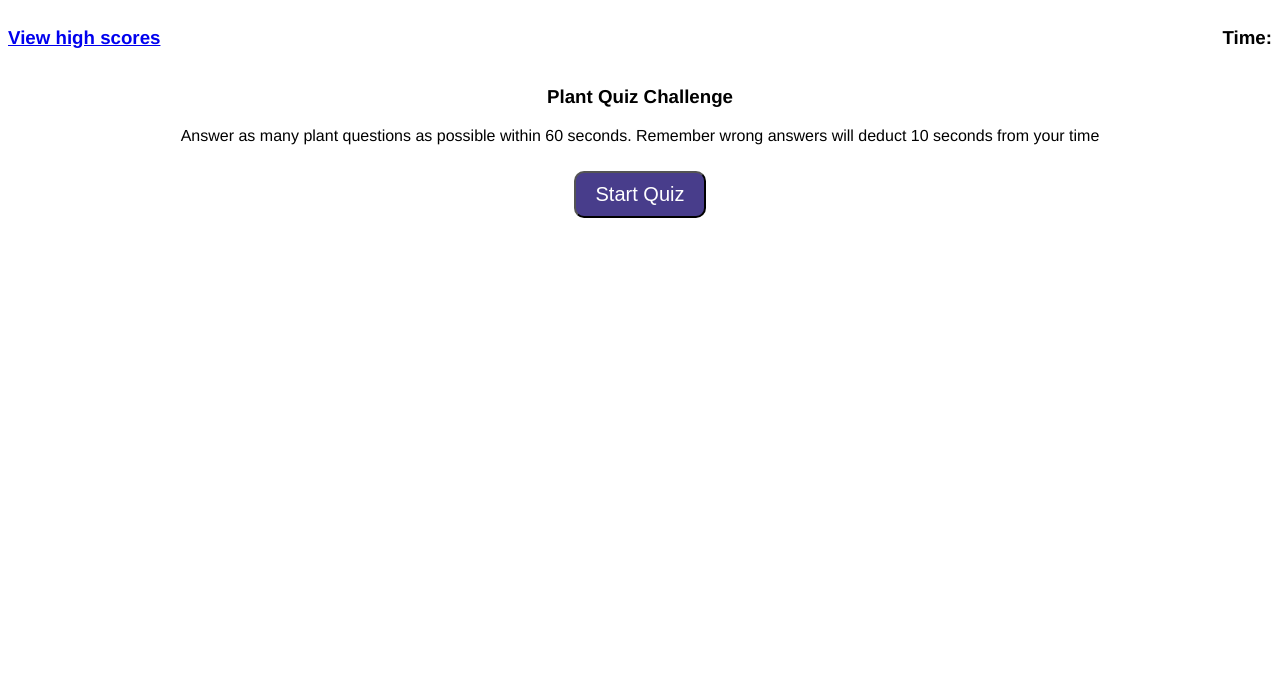
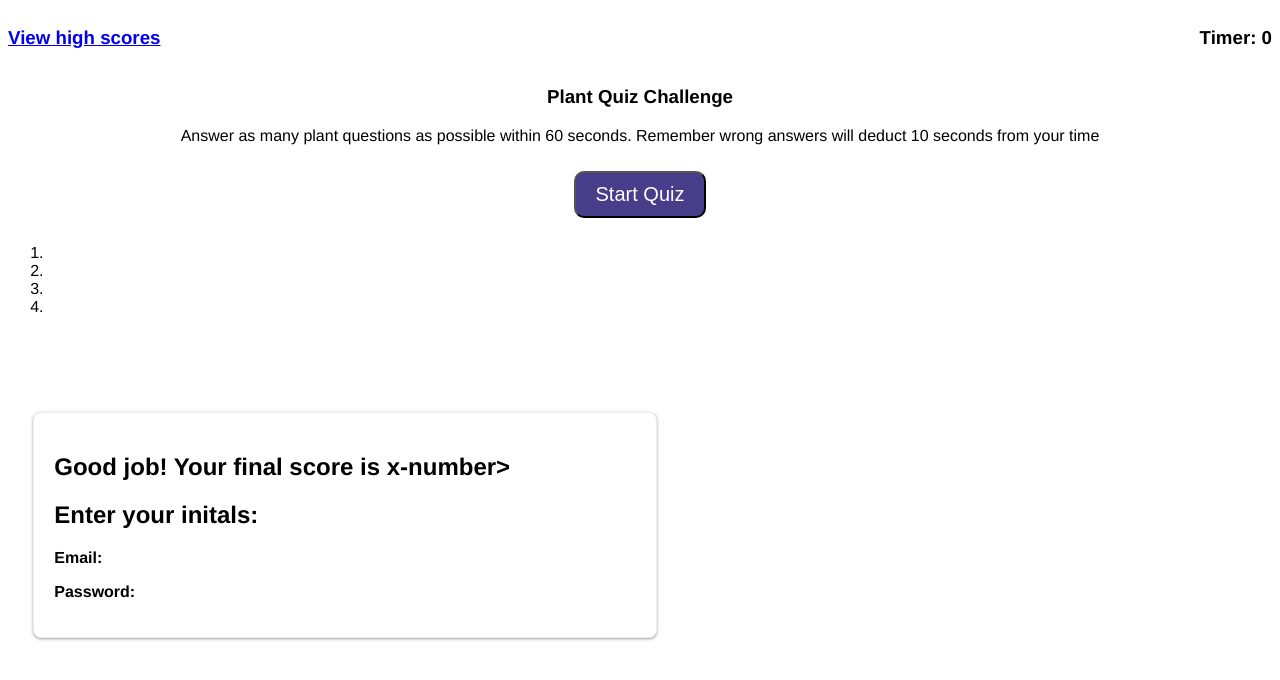
Before and after one commit to GypsyBoho/Module4-Code-Quiz, a plain HTML site: page index.html in a window 1280 px wide. Drawn offline with Linux system fonts and the light colour scheme.

```diff
--- a/assets/css/style.css
+++ b/assets/css/style.css
@@ -42,6 +42,21 @@
     text-align: right;
 }
 
+.card {
+    background-color: #fff;
+    border: 1px solid #eceff1;
+    border-radius: 8px;
+    box-shadow: rgba(60, 64, 67, 0.3) 0 1px 2px 0,
+      rgba(60, 64, 67, 0.15) 0 1px 3px 1px;
+    margin: 2%;
+    margin-top: 80px;
+    padding: 20px;
+    width: 46%;
+    overflow: hidden;
+    position: relative;
+    float: left;
+  }
+
 /* hide and show class for elements such as questions, start button, final score, enter initals, submit button */
 .hide {
     display: none;
--- a/assets/js/script.js
+++ b/assets/js/script.js
@@ -25,7 +25,21 @@
     }, 1000);
 }
 
+// this will show the last input in the form //
+renderLastregistered();
 
+// to store more than one set of values in the local storage
+// have an array
+// make array a string - JASON.stringify()
+// save to local storage
+// to get the value back --
+// get array from storage - JASON.parse()
+
+// when the submit button is clicked to submit the final score and initals //
+sumbitButton.addEventListner("click", function(event))
+
+// to keep the list of names and scores have an empty var that passes through the key and value pair for each name and score
+var listOfHighScores[]
 
 var questionElement = document.getElementById("questions")
 
--- a/index.html
+++ b/index.html
@@ -16,11 +16,11 @@
     <nav>
         <div class="flex-container">
             <h3 class="left-align"><a href="url">View high scores</a></h3>
-            <h3 class="right-align" class="time" id="countdown">Time: </h3>
+            <h3 class="right-align" class="time" id="countdown">Timer: <span id="time">0</span></h3>
         </div>
     </nav>
     <main>
-        <div class="visible">
+        <div class="show">
             <h3>Plant Quiz Challenge</h3>
             <p>Answer as many plant questions as possible within 60 seconds. Remember wrong answers will deduct 10
                 seconds from your time</p>
@@ -28,8 +28,8 @@
         </div>
     </main>
     <!-- hidden elements: time, questions, answer button, input feild (Congrats! you got x-number right, your name here), losses, wins-->
-    <section class="hide">
-        <div class="questions">
+    <section class="box" data-block="question-block">
+        <div class="questions" class="hide">
             <p></p>
         </div>
         <div class="answers">
@@ -43,6 +43,12 @@
         <div>
             <p class="correctAnswers"></p>
         </div>
+        <div class="card">
+            <h2>Good job! Your final score is x-number></h2>
+            <h2>Enter your initals:</h2>
+            <p><strong>Email:</strong> <span id="user-email"></span></p>
+            <p><strong>Password:</strong> <span id="user-password"></span></p>
+          </div>
     </section>
     <script src="./assets/js/script.js"></script>
 </body>
```
